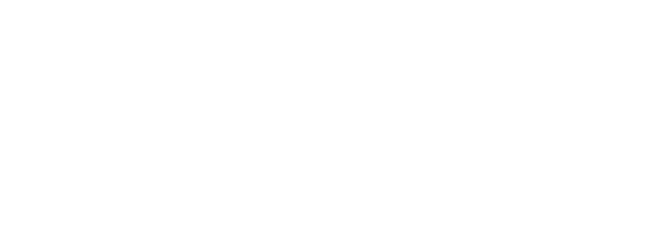
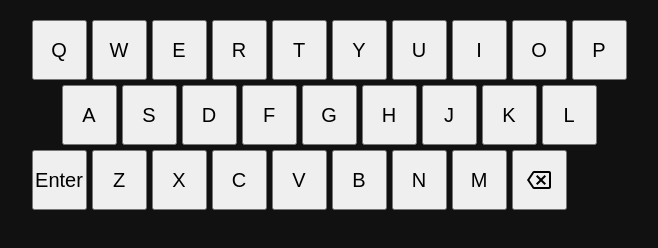
Before and after one commit to kirkwoodill/wordle-clone, a plain HTML site: page index.html in a window 1280 px wide. Shown: the whole page, without its empty margins (311-969 px from the left). Drawn offline with Linux system fonts and the light colour scheme.

Commit message:
Add: style.css

```diff
--- a/index.html
+++ b/index.html
@@ -1,22 +1,50 @@
 <!DOCTYPE html>
-<!--[if lt IE 7]>      <html class="no-js lt-ie9 lt-ie8 lt-ie7"> <![endif]-->
-<!--[if IE 7]>         <html class="no-js lt-ie9 lt-ie8"> <![endif]-->
-<!--[if IE 8]>         <html class="no-js lt-ie9"> <![endif]-->
-<!--[if gt IE 8]>      <html class="no-js"> <!--<![endif]-->
-<html>
+<html lang="en">
     <head>
         <meta charset="utf-8">
         <meta http-equiv="X-UA-Compatible" content="IE=edge">
         <title></title>
         <meta name="description" content="">
         <meta name="viewport" content="width=device-width, initial-scale=1">
-        <link rel="stylesheet" href="">
+        <link rel="stylesheet" href="style.css">
     </head>
     <body>
-        <!--[if lt IE 7]>
-            <p class="browsehappy">You are using an <strong>outdated</strong> browser. Please <a href="#">upgrade your browser</a> to improve your experience.</p>
-        <![endif]-->
-
+        <div class="keyboard">
+            <button class="key" data-key="Q">Q</button>
+            <button class="key" data-key="W">W</button>
+            <button class="key" data-key="E">E</button>
+            <button class="key" data-key="R">R</button>
+            <button class="key" data-key="T">T</button>
+            <button class="key" data-key="Y">Y</button>
+            <button class="key" data-key="U">U</button>
+            <button class="key" data-key="I">I</button>
+            <button class="key" data-key="O">O</button>
+            <button class="key" data-key="P">P</button>
+            <div class="space"></div>
+            <button class="key" data-key="A">A</button>
+            <button class="key" data-key="S">S</button>
+            <button class="key" data-key="D">D</button>
+            <button class="key" data-key="F">F</button>
+            <button class="key" data-key="G">G</button>
+            <button class="key" data-key="H">H</button>
+            <button class="key" data-key="J">J</button>
+            <button class="key" data-key="K">K</button>
+            <button class="key" data-key="L">L</button>
+            <div class="space"></div>
+            <button data-enter class="key large">Enter</button>
+            <button class="key" data-key="Z">Z</button>
+            <button class="key" data-key="X">X</button>
+            <button class="key" data-key="C">C</button>
+            <button class="key" data-key="V">V</button>
+            <button class="key" data-key="B">B</button>
+            <button class="key" data-key="N">N</button>
+            <button class="key" data-key="M">M</button>
+            <button data-delete class="key large"><svg xmlns="http://www.w3.org/2000/svg" height="24" viewBox="0 0 24 24" width="24">
+                <path fill="var(--color-tone-1)"
+                    d="M22 3H7c-.69 0-1.23.35-1.59.88L0 12l5.41 8.11c.36.53.9.89 1.59.89h15c1.1 0 2-.9 2-2V5c0-1.1-.9-2-2-2zm0 16H7.07L2.4 12l4.66-7H22v14zm-11.59-2L14 13.41 17.59 17 19 15.59 15.41 12 19 8.41 17.59 7 14 10.59 10.41 7 9 8.41 12.59 12 9 15.59z">
+                </path>
+            </svg></button>
+        </div>
         <script src="" async defer></script>
     </body>
 </html>
--- /dev/null
+++ b/style.css
@@ -0,0 +1,57 @@
+*, *::after, *::before {
+    box-sizing: border-box;
+    font-family: Arial, Helvetica, sans-serif;
+}
+
+body {
+    background-color: hsl(240, 3%, 7%);
+    display: flex;
+    flex-direction: column;
+    min-height: 100vh;
+    margin: 0;
+    padding: 1em;
+    font-size: clamp(.5rem, 2.5vmin, 1.5rem);
+}
+
+.keyboard {
+    display: grid;
+    grid-template-columns: repeat(20, minmax(auto, 1.25em));
+    grid-auto-rows: 3em;
+    gap: .25em;
+    justify-content: center;
+}
+
+.key {
+    font-size: inherit;
+    grid-column: span 2;
+    padding: 0;
+    display: flex;
+    justify-content: center;
+    align-items: center;
+    background-color: hsl(
+        var(--hue, 200),
+        var(--saturation, 1%),
+        calc(var(--lightness-offset, 0%) + var(--lightness, 51%));
+    color: #fff;
+    fill: #fff;
+    text-transform: uppercase;
+    border-radius: .25em;
+    cursor: pointer;
+    user-select: none;
+}
+
+.key:hover, .key:focus {
+    --lightness-offset: 10%;
+}
+
+.key.large {
+    grid-column: span 3;
+}
+
+.key > svg {
+    width: 1.75em;
+}
+
+.key.wrong {
+    --lightness: 23%;
+}
```
